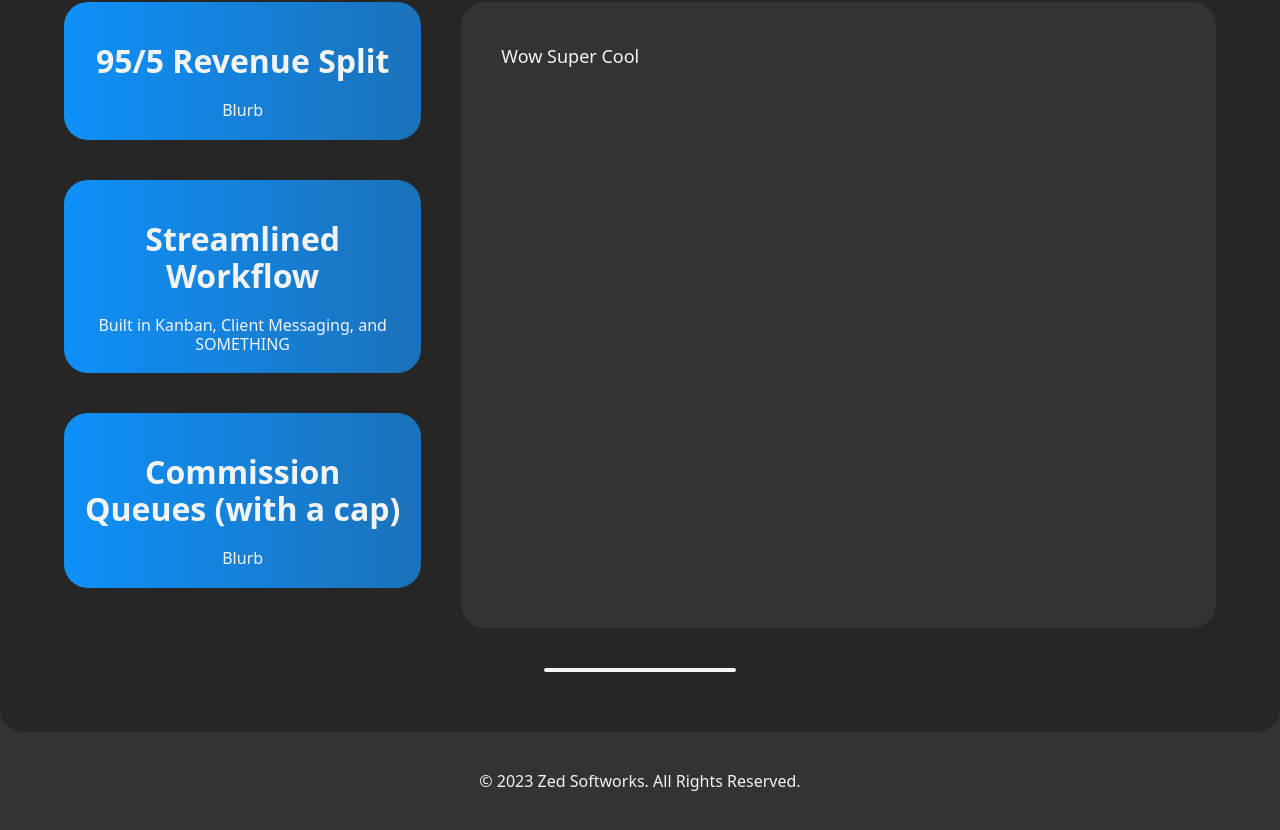
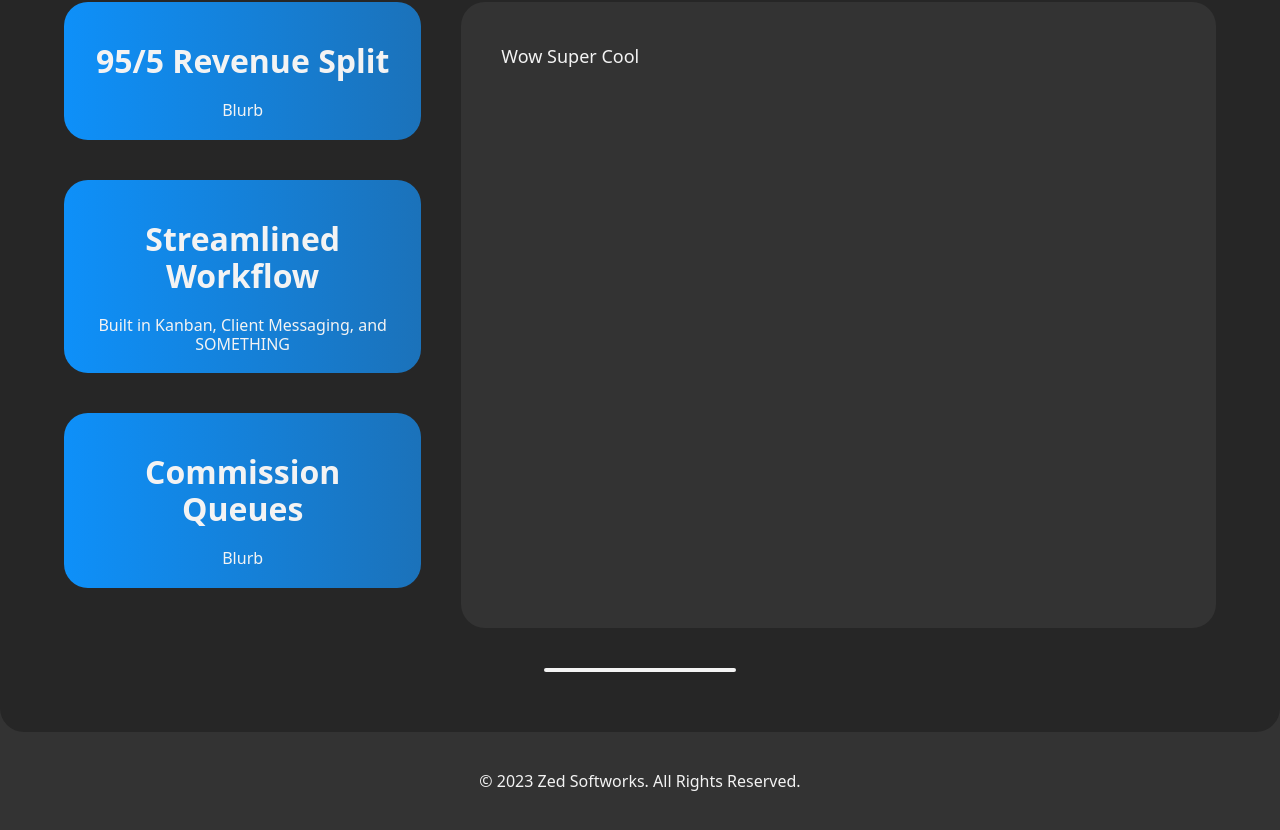
Before and after one commit to Zed-Softworks-Official/nemu, a Next.js app: page /artists in a window 1280 px wide. Shown: the part 465-1295 px from the top of the page. Built offline with nearby package versions, Linux system fonts and the light colour scheme; no server answers; the database is empty; a web font is replaced by a local one.

Commit message:
client component

```diff
--- a/components/ArtistVerification/ArtistPoints.tsx
+++ b/components/ArtistVerification/ArtistPoints.tsx
@@ -1,4 +1,5 @@
-import { CurrencyDollarIcon } from "@heroicons/react/20/solid";
+'use client'
+// TODO: Make this into a radio group component
 
 export default function ArtistPoints() {
     return (
@@ -13,7 +14,7 @@ export default function ArtistPoints() {
                     <p>Built in Kanban, Client Messaging, and SOMETHING</p>
                 </div>
                 <div className="verification-info-card">
-                    <h1 className="inline-block font-bold">Commission Queues (with a cap)</h1>
+                    <h1 className="inline-block font-bold">Commission Queues</h1>
                     <p>Blurb</p>
                 </div>
             </div>
```
